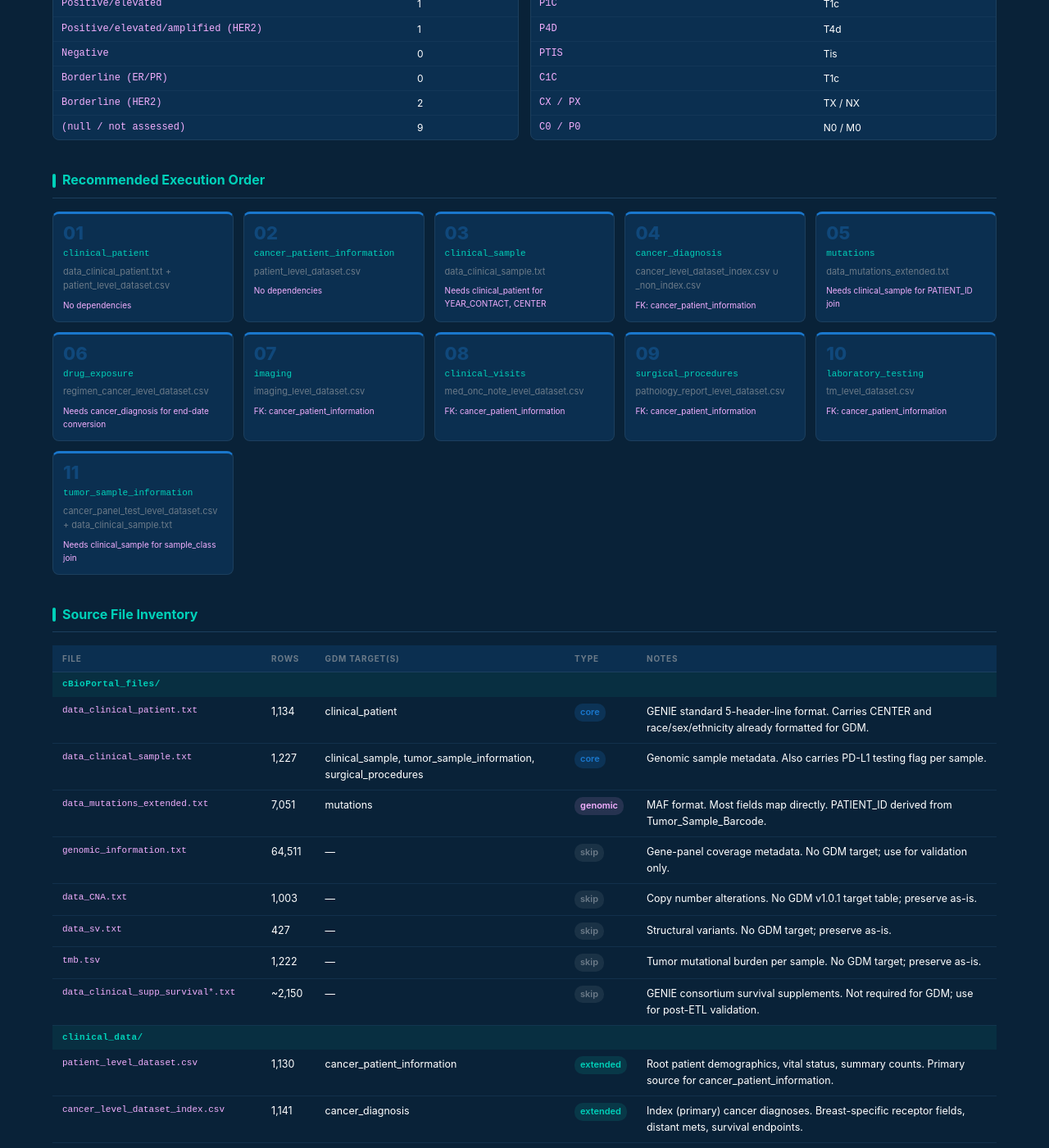
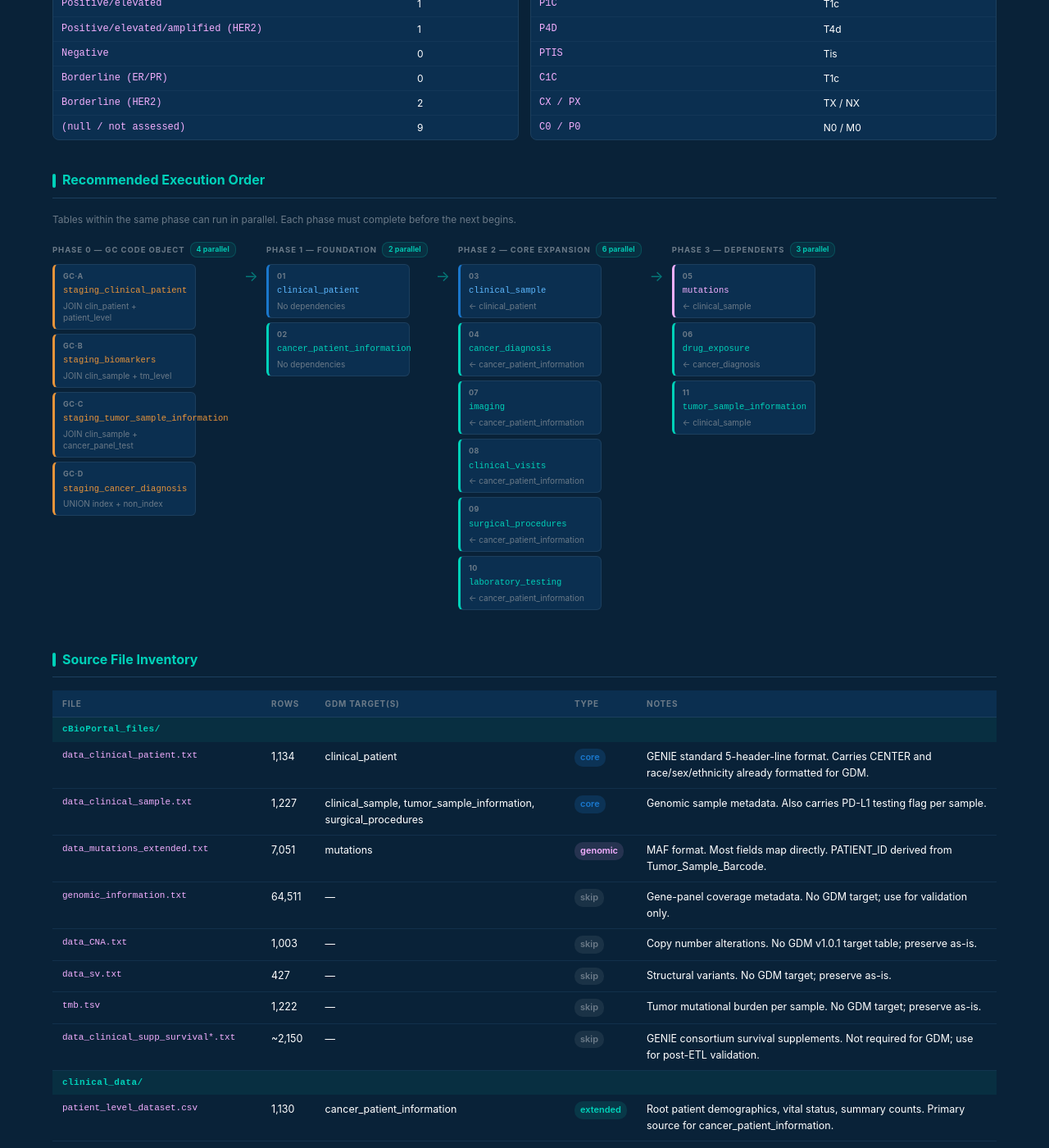
Before and after one commit to danieljfeller/danieljfeller.github.io, a Jekyll site: the page etl-plan.html, which Jekyll copies as it is, in a window 1280 px wide and 1400 px high, scrolled down 7185 px. Shown: the whole window at 82% size. Built offline with Jekyll 4.4.1, drawn with Linux system fonts in a browser that asks for light colours.

Commit message:
feat: replace execution order grid with phase pipeline visualization
Shows 4 phases with parallel counts:
- Phase 0: GC Code Object (4 parallel staging tables)
- Phase 1: Foundation (2 parallel, no deps)
- Phase 2: Core expansion (6 parallel)
- Phase 3: Dependents (3 parallel)

Co-Authored-By: Claude Sonnet 4.6 <noreply@anthropic.com>

```diff
--- a/etl-plan.html
+++ b/etl-plan.html
@@ -281,16 +281,41 @@ h3 { font-size: 13px; font-weight: 600; color: var(--pink); margin: 18px 0 8px;
   padding: 1px 4px; border-radius: 3px;
 }
 
-/* ── Execution order ── */
-.exec-grid { display: grid; grid-template-columns: repeat(auto-fill,minmax(190px,1fr)); gap: 12px; }
-.exec-node {
+/* ── Execution order pipeline ── */
+.exec-pipeline { display: flex; align-items: flex-start; gap: 0; overflow-x: auto; padding-bottom: 12px; }
+.exec-phase { flex-shrink: 0; }
+.exec-phase-hd {
+  font-size: 9.5px; text-transform: uppercase; letter-spacing: .1em;
+  color: var(--muted); font-weight: 700; margin-bottom: 8px;
+  display: flex; align-items: center; gap: 6px;
+}
+.exec-parallel-badge {
+  background: rgba(0,209,185,.08); border: 1px solid rgba(0,209,185,.2);
+  color: var(--teal); border-radius: 8px; padding: 1px 7px;
+  font-size: 9px; text-transform: none; letter-spacing: 0; font-weight: 600;
+}
+.exec-phase-cards { display: flex; flex-direction: column; gap: 5px; }
+.exec-arrow {
+  flex-shrink: 0; display: flex; align-items: flex-start; justify-content: center;
+  padding: 0 10px; padding-top: 28px; color: rgba(0,209,185,.5); font-size: 18px;
+}
+.exec-card {
   background: var(--surface); border: 1px solid var(--border);
-  border-top: 3px solid var(--blue); border-radius: 8px; padding: 12px;
+  border-radius: 6px; padding: 7px 10px; width: 175px;
 }
-.exec-node .order { font-size: 22px; font-weight: 800; color: rgba(26,119,204,.35); line-height: 1; margin-bottom: 6px; }
-.exec-node .fname { font-family: "SF Mono",monospace; font-size: 11px; color: var(--teal); margin-bottom: 4px; }
-.exec-node .source { font-size: 11px; color: var(--muted); }
-.exec-node .depends { font-size: 10px; color: var(--pink); margin-top: 6px; }
+.exec-card-stg  { border-left: 3px solid #e8943a; }
+.exec-card-core { border-left: 3px solid var(--blue); }
+.exec-card-hub  { border-left: 3px solid var(--teal); border-left-width: 3px; }
+.exec-card-ext  { border-left: 3px solid var(--teal); }
+.exec-card-gen  { border-left: 3px solid var(--pink); }
+.exec-step { font-size: 9px; font-weight: 700; color: var(--muted); margin-bottom: 2px; letter-spacing: .05em; }
+.exec-fname { font-family: "SF Mono","Fira Code",monospace; font-size: 10.5px; margin-bottom: 3px; }
+.exec-card-stg  .exec-fname { color: #e8943a; }
+.exec-card-core .exec-fname { color: #5db8ff; }
+.exec-card-hub  .exec-fname { color: var(--teal); }
+.exec-card-ext  .exec-fname { color: var(--teal); }
+.exec-card-gen  .exec-fname { color: var(--pink); }
+.exec-dep { font-size: 10px; color: var(--muted); line-height: 1.4; }
 
 /* ── Resource links ── */
 .resource-list { display: flex; flex-direction: column; gap: 10px; margin-bottom: 28px; }
@@ -766,18 +791,58 @@ h3 { font-size: 13px; font-weight: 600; color: var(--pink); margin: 18px 0 8px;
 
 <!-- ═══════════════════════ EXECUTION ORDER ═══════════════════════ -->
 <h2>Recommended Execution Order</h2>
-<div class="exec-grid">
-  <div class="exec-node"><div class="order">01</div><div class="fname">clinical_patient</div><div class="source">data_clinical_patient.txt + patient_level_dataset.csv</div><div class="depends">No dependencies</div></div>
-  <div class="exec-node"><div class="order">02</div><div class="fname">cancer_patient_information</div><div class="source">patient_level_dataset.csv</div><div class="depends">No dependencies</div></div>
-  <div class="exec-node"><div class="order">03</div><div class="fname">clinical_sample</div><div class="source">data_clinical_sample.txt</div><div class="depends">Needs clinical_patient for YEAR_CONTACT, CENTER</div></div>
-  <div class="exec-node"><div class="order">04</div><div class="fname">cancer_diagnosis</div><div class="source">cancer_level_dataset_index.csv ∪ _non_index.csv</div><div class="depends">FK: cancer_patient_information</div></div>
-  <div class="exec-node"><div class="order">05</div><div class="fname">mutations</div><div class="source">data_mutations_extended.txt</div><div class="depends">Needs clinical_sample for PATIENT_ID join</div></div>
-  <div class="exec-node"><div class="order">06</div><div class="fname">drug_exposure</div><div class="source">regimen_cancer_level_dataset.csv</div><div class="depends">Needs cancer_diagnosis for end-date conversion</div></div>
-  <div class="exec-node"><div class="order">07</div><div class="fname">imaging</div><div class="source">imaging_level_dataset.csv</div><div class="depends">FK: cancer_patient_information</div></div>
-  <div class="exec-node"><div class="order">08</div><div class="fname">clinical_visits</div><div class="source">med_onc_note_level_dataset.csv</div><div class="depends">FK: cancer_patient_information</div></div>
-  <div class="exec-node"><div class="order">09</div><div class="fname">surgical_procedures</div><div class="source">pathology_report_level_dataset.csv</div><div class="depends">FK: cancer_patient_information</div></div>
-  <div class="exec-node"><div class="order">10</div><div class="fname">laboratory_testing</div><div class="source">tm_level_dataset.csv</div><div class="depends">FK: cancer_patient_information</div></div>
-  <div class="exec-node"><div class="order">11</div><div class="fname">tumor_sample_information</div><div class="source">cancer_panel_test_level_dataset.csv + data_clinical_sample.txt</div><div class="depends">Needs clinical_sample for sample_class join</div></div>
+<p style="font-size:12px;color:var(--muted);margin-bottom:18px;">Tables within the same phase can run in parallel. Each phase must complete before the next begins.</p>
+<div class="exec-pipeline">
+
+  <!-- Phase 0: GC Pre-processing -->
+  <div class="exec-phase">
+    <div class="exec-phase-hd">Phase 0 — GC Code Object <span class="exec-parallel-badge">4 parallel</span></div>
+    <div class="exec-phase-cards">
+      <div class="exec-card exec-card-stg"><div class="exec-step">GC·A</div><div class="exec-fname">staging_clinical_patient</div><div class="exec-dep">JOIN clin_patient + patient_level</div></div>
+      <div class="exec-card exec-card-stg"><div class="exec-step">GC·B</div><div class="exec-fname">staging_biomarkers</div><div class="exec-dep">JOIN clin_sample + tm_level</div></div>
+      <div class="exec-card exec-card-stg"><div class="exec-step">GC·C</div><div class="exec-fname">staging_tumor_sample_information</div><div class="exec-dep">JOIN clin_sample + cancer_panel_test</div></div>
+      <div class="exec-card exec-card-stg"><div class="exec-step">GC·D</div><div class="exec-fname">staging_cancer_diagnosis</div><div class="exec-dep">UNION index + non_index</div></div>
+    </div>
+  </div>
+
+  <div class="exec-arrow">→</div>
+
+  <!-- Phase 1: Foundation (no FK deps) -->
+  <div class="exec-phase">
+    <div class="exec-phase-hd">Phase 1 — Foundation <span class="exec-parallel-badge">2 parallel</span></div>
+    <div class="exec-phase-cards">
+      <div class="exec-card exec-card-core"><div class="exec-step">01</div><div class="exec-fname">clinical_patient</div><div class="exec-dep">No dependencies</div></div>
+      <div class="exec-card exec-card-hub"><div class="exec-step">02</div><div class="exec-fname">cancer_patient_information</div><div class="exec-dep">No dependencies</div></div>
+    </div>
+  </div>
+
+  <div class="exec-arrow">→</div>
+
+  <!-- Phase 2: Core expansion -->
+  <div class="exec-phase">
+    <div class="exec-phase-hd">Phase 2 — Core expansion <span class="exec-parallel-badge">6 parallel</span></div>
+    <div class="exec-phase-cards">
+      <div class="exec-card exec-card-core"><div class="exec-step">03</div><div class="exec-fname">clinical_sample</div><div class="exec-dep">← clinical_patient</div></div>
+      <div class="exec-card exec-card-ext"><div class="exec-step">04</div><div class="exec-fname">cancer_diagnosis</div><div class="exec-dep">← cancer_patient_information</div></div>
+      <div class="exec-card exec-card-ext"><div class="exec-step">07</div><div class="exec-fname">imaging</div><div class="exec-dep">← cancer_patient_information</div></div>
+      <div class="exec-card exec-card-ext"><div class="exec-step">08</div><div class="exec-fname">clinical_visits</div><div class="exec-dep">← cancer_patient_information</div></div>
+      <div class="exec-card exec-card-ext"><div class="exec-step">09</div><div class="exec-fname">surgical_procedures</div><div class="exec-dep">← cancer_patient_information</div></div>
+      <div class="exec-card exec-card-ext"><div class="exec-step">10</div><div class="exec-fname">laboratory_testing</div><div class="exec-dep">← cancer_patient_information</div></div>
+    </div>
+  </div>
+
+  <div class="exec-arrow">→</div>
+
+  <!-- Phase 3: Dependents -->
+  <div class="exec-phase">
+    <div class="exec-phase-hd">Phase 3 — Dependents <span class="exec-parallel-badge">3 parallel</span></div>
+    <div class="exec-phase-cards">
+      <div class="exec-card exec-card-gen"><div class="exec-step">05</div><div class="exec-fname">mutations</div><div class="exec-dep">← clinical_sample</div></div>
+      <div class="exec-card exec-card-ext"><div class="exec-step">06</div><div class="exec-fname">drug_exposure</div><div class="exec-dep">← cancer_diagnosis</div></div>
+      <div class="exec-card exec-card-ext"><div class="exec-step">11</div><div class="exec-fname">tumor_sample_information</div><div class="exec-dep">← clinical_sample</div></div>
+    </div>
+  </div>
+
 </div>
 
 <!-- ═══════════════════════ SOURCE INVENTORY (bottom) ═══════════════════════ -->
```
